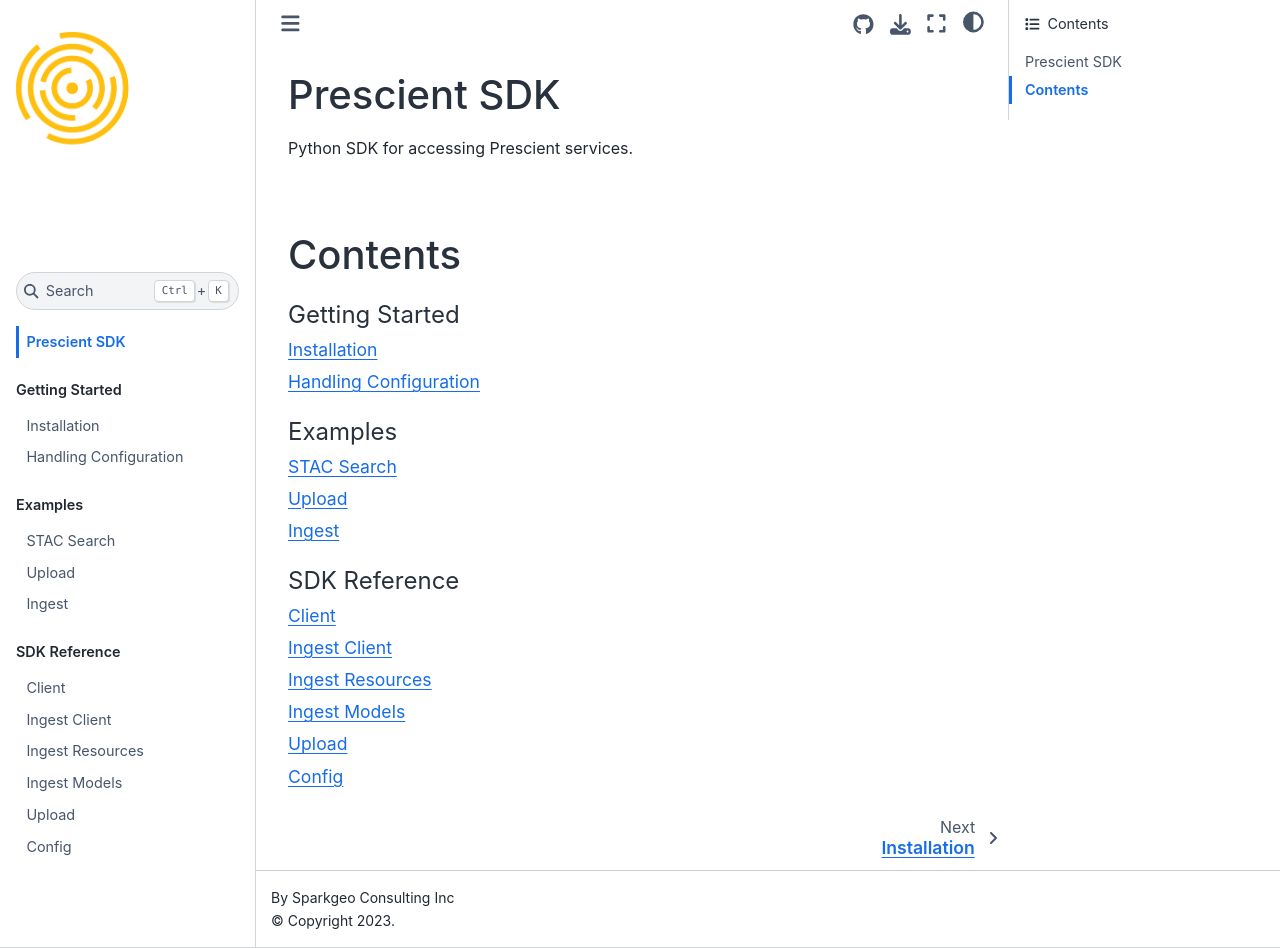
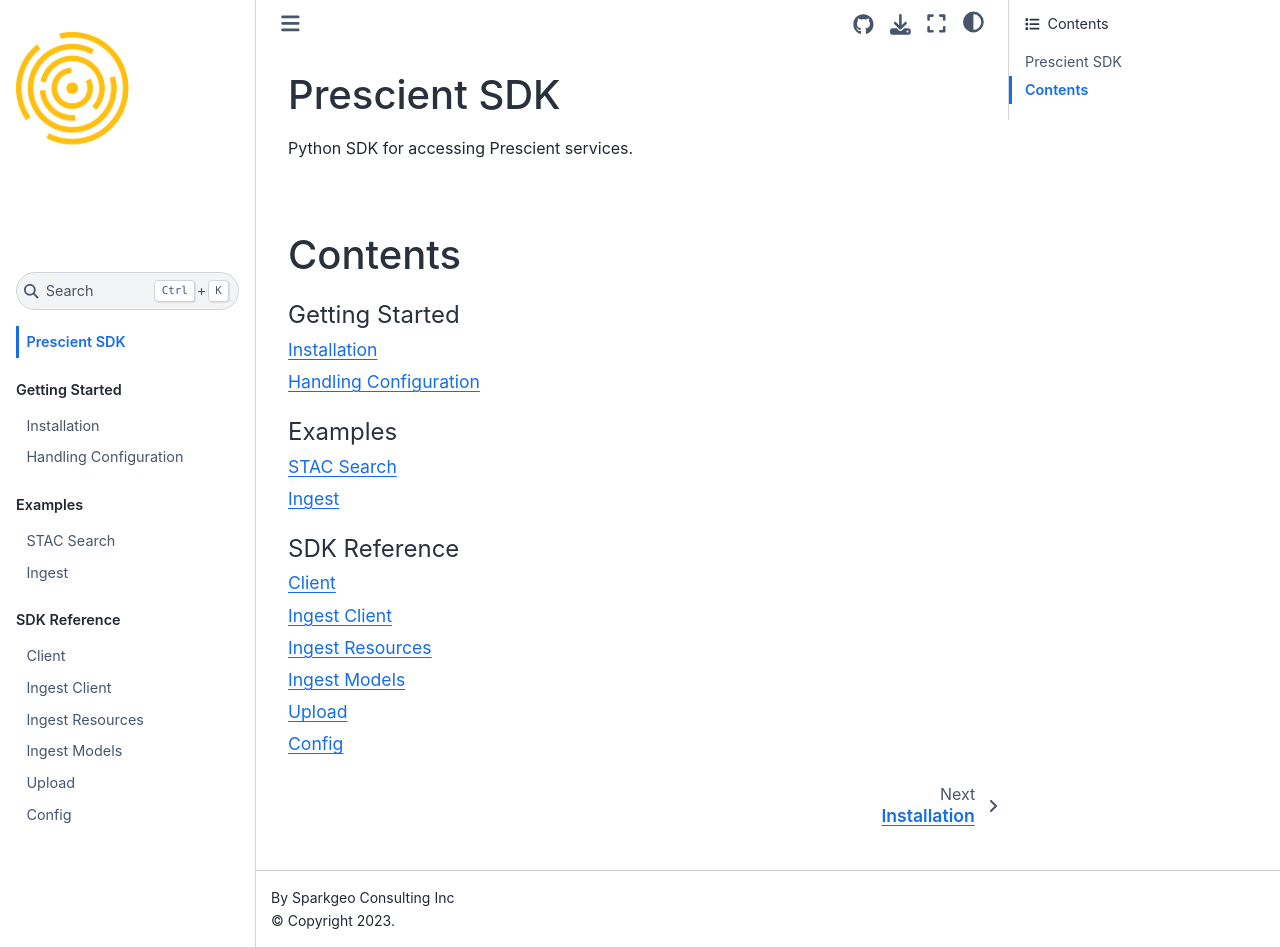
Before and after one commit to sparkgeo/prescient-sdk, a Jupyter Book: the page built from docs/index.md, in a window 1280 px wide and 948 px high. Built offline with Jupyter Book 1.0.4 settings and Sphinx 7.4.7 and the Sphinx Book theme 1.1.4, drawn with Linux system fonts in a browser that asks for light colours.

Commit message:
docs: remove upload notebook for the removed upload() helper
Co-Authored-By: Claude Opus 5.5 (1M context) <noreply@anthropic.com>

```diff
--- a/docs/_toc.yml
+++ b/docs/_toc.yml
@@ -12,8 +12,6 @@ parts:
   chapters:
   - title: STAC Search
     file: examples/stac_search
-  - title: Upload
-    file: examples/upload
   - title: Ingest
     file: examples/ingest
 - caption: SDK Reference
```
Also changed, not shown: docs/examples/upload.ipynb (deleted).
